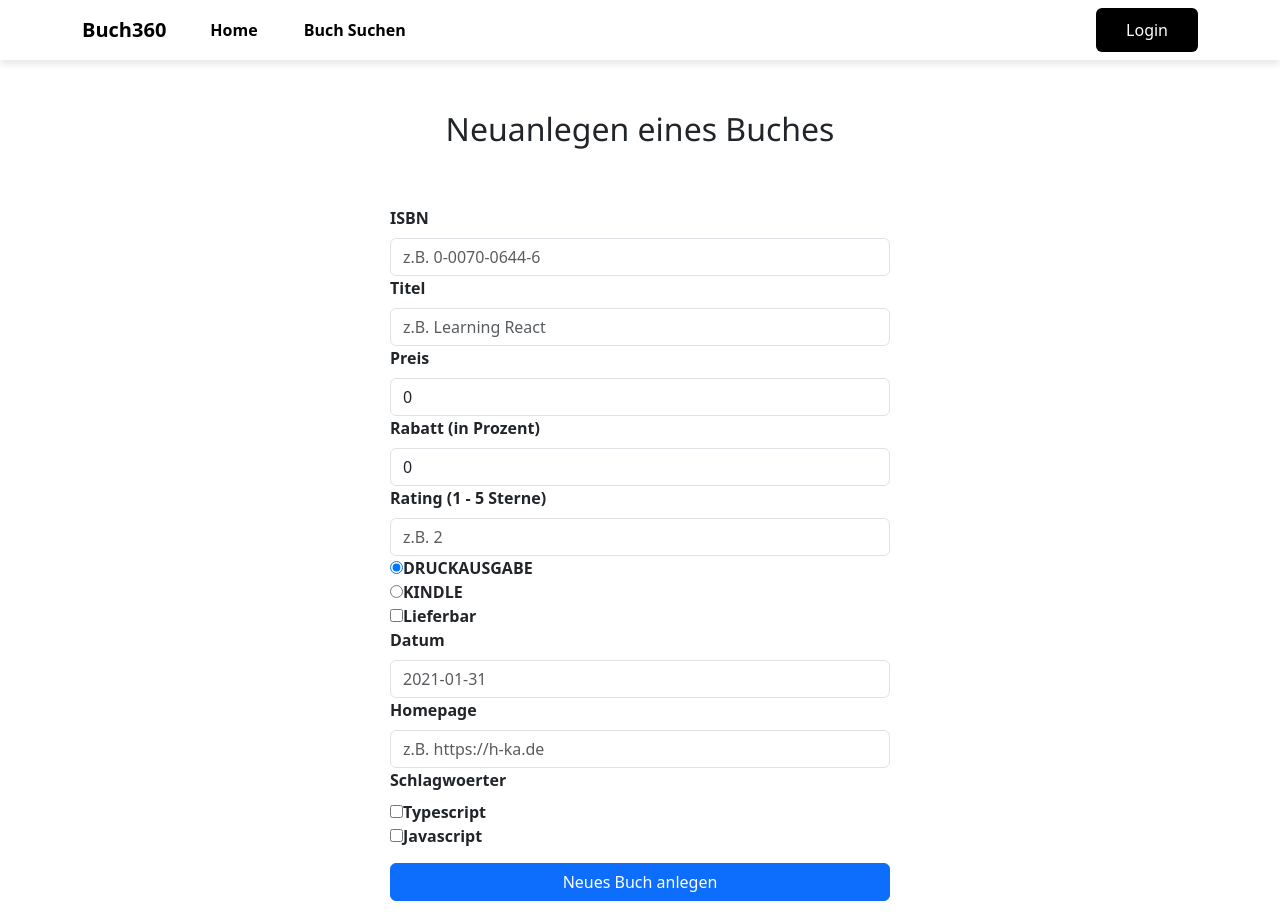
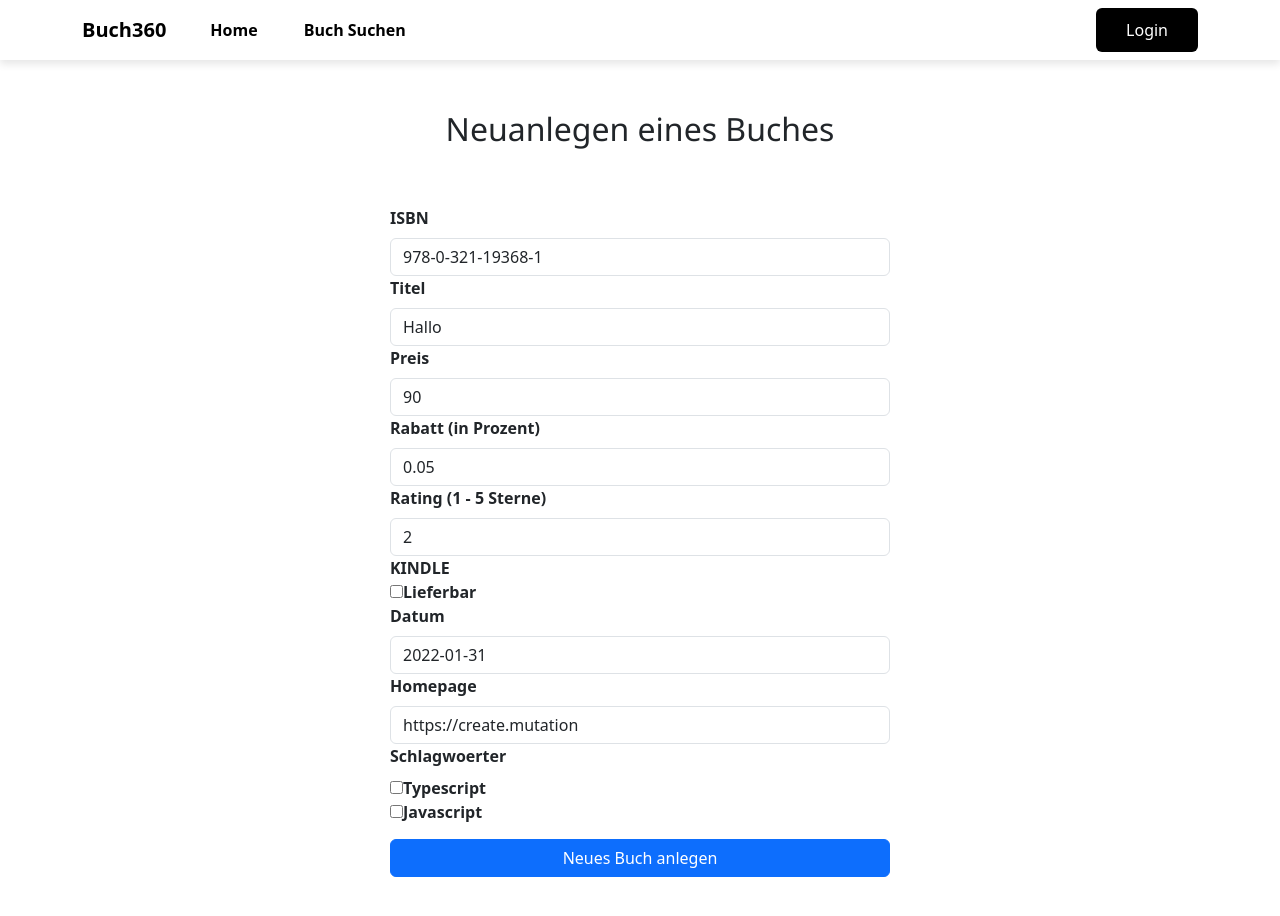
Before and after one commit to Atomfried13/swe_abgabe_2_webserver, a React (Vite) app: page /NeuesBuch in a window 1280 px wide. After the commit the page ends 892 px from the top, so only its background shows below. Built offline with nearby package versions, Linux system fonts and the light colour scheme.

Commit message:
funktionierendes schreiben?

```diff
--- a/src/Controller/buch-mutation.ts
+++ b/src/Controller/buch-mutation.ts
@@ -1,47 +1,53 @@
+/* eslint-disable eslint-comments/disable-enable-pair */
+/* eslint-disable @typescript-eslint/no-unsafe-return */
+/* eslint-disable @typescript-eslint/no-unsafe-member-access */
 import { BuchDTO } from '../Model/buchDTO.entitie';
 import { axiosInstance } from './getAxiosInstance';
 
 export const mutation = async (buch: BuchDTO, token: string) => {
 	console.log(token);
-	const authorization = { Authorization: token ? `${token}` : '' };
+	const authorization = { Authorization: token ? `Bearer ${token}` : '' };
 	try {
+		console.log('am anfang');
 		const response = await axiosInstance.post(
 			'baseURL/graphql',
 			{
 				query: `
-					mutation CreateNewBook($input: BuchInput!) {
-						create(input: $input) {
-							id
-						}
+				mutation {
+					create(
+					  input: {
+						isbn: "978-0-321-19368-1",
+						rating: 1,
+						art: KINDLE,
+						preis: 99.99,
+						rabatt: 0.123,
+						lieferbar: true,
+						datum: "2022-01-31",
+						homepage: "https://create.mutation",
+						schlagwoerter: ["JAVASCRIPT", "TYPESCRIPT"],
+						titel: {
+						  titel: "Titelcreatemutation",
+						  untertitel: "untertitelcreatemutation"
+						},
+						abbildungen: [{
+						  beschriftung: "Abb. 1",
+						  contentType: "img/png"
+						}]
+					  }
+					) {
+						id
 					}
+				  }
 				`,
-				variables: {
-					input: {
-						isbn: buch.isbn,
-						rating: buch.rating,
-						art: buch.art,
-						preis: buch.preis,
-						rabatt: buch.rabatt,
-						lieferbar: buch.lieferbar,
-						datum: buch.datum,
-						homepage: buch.homepage,
-						schlagwoerter: buch.schlagwoerter,
-						titel: {
-							titel: buch.titel.titel,
-							untertitel: buch.titel.untertitel,
-						},
-						abbildungen: buch.abbildungen?.map((abbildung) => ({
-							beschriftung: abbildung.beschriftung,
-							contentType: abbildung.contentType,
-						})),
-					},
-				},
 			},
 			{ headers: authorization },
 		);
-
+		console.log('am ende angekommen');
+		if (response.data.errors !== undefined) {
+			console.log(response.data.errors);
+		}
 		console.log('Antwort: ', response.data);
-		return 'Neues Buch angelegt.';
+		return response.data;
 	} catch (err) {
 		console.log('Fehler, Schreiben hat nicht geklappt:', err);
 		throw new Error('Fehler beim Anlegen des Buches.');
--- a/src/Model/buchDTO.entitie.ts
+++ b/src/Model/buchDTO.entitie.ts
@@ -5,7 +5,7 @@ export type BuchArt = 'DRUCKAUSGABE' | 'KINDLE';
 
 export class BuchDTO {
 	readonly isbn!: string;
-	readonly rating: string | undefined;
+	readonly rating: number | undefined;
 	readonly art: BuchArt | undefined;
 	readonly preis!: number;
 	readonly rabatt: number | undefined;
--- a/src/pages/NeuesBuch/NeuesBuch.tsx
+++ b/src/pages/NeuesBuch/NeuesBuch.tsx
@@ -1,31 +1,35 @@
+/* eslint-disable eslint-comments/disable-enable-pair */
+/* eslint-disable eslint-comments/no-duplicate-disable */
+/* eslint-disable eslint-comments/disable-enable-pair */
+/* eslint-disable @typescript-eslint/no-unsafe-argument */
 /* eslint-disable eslint-comments/disable-enable-pair */
 /* eslint-disable @typescript-eslint/no-misused-promises */
 /* eslint-disable @typescript-eslint/no-unused-vars */
 /* eslint-disable max-lines-per-function */
-import { useState } from 'react';
+import { useState, useContext } from 'react';
 import { Form, Button } from 'react-bootstrap';
 import './NeuesBuch.css';
 import { mutation } from '../../Controller/buch-mutation';
 import { BuchArt } from '../../Model/buchDTO.entitie';
-import { useContext } from 'react';
 import { AuthContext } from '../../Controller/AuthContext';
 
 export function NeuesBuch() {
-	const [isbn, setISBN] = useState('');
-	const [titel, setTitel] = useState('');
-	const [rabatt, setRabatt] = useState(0.0);
-	const [rating, setRating] = useState('');
+	const [isbn, setISBN] = useState('978-0-321-19368-1');
+	const [titel, setTitel] = useState('Hallo');
+	const [rabatt, setRabatt] = useState(0.05);
+	const [rating, setRating] = useState(2);
 	const [art, setArt] = useState<BuchArt>('DRUCKAUSGABE');
-	const [preis, setPreis] = useState(0.0);
+	const [preis, setPreis] = useState(90.0);
 	const [lieferbar, setLieferbar] = useState(false);
-	const [datum, setDatum] = useState('');
-	const [homepage, setHomepage] = useState('');
+	const [datum, setDatum] = useState('2022-01-31');
+	const [homepage, setHomepage] = useState('https://create.mutation');
 	const [schlagwoerter, setSchlagwoerter] = useState<string[] | undefined>(
 		undefined,
 	);
 	const [selectedSchlagwoerter, setSelectedSchlagwoerter] = useState<
 		string[]
 	>([]);
+	const [id, setID] = useState(null);
 
 	const handleSchlagwoerterChange = (
 		event: React.ChangeEvent<HTMLInputElement>,
@@ -52,7 +56,7 @@ export function NeuesBuch() {
 		console.log(titel);
 		console.log(preis);
 		console.log(rabatt);
-		console.log(
+		setID(
 			await mutation(
 				{
 					isbn: isbn,
@@ -126,24 +130,9 @@ export function NeuesBuch() {
 						type=""
 						placeholder="z.B. 2"
 						value={rating}
-						onChange={(event) => setRating(event.target.value)}
-					/>
-					<input
-						type="radio"
-						id="DRUCKAUSGABE"
-						name="Art"
-						value="DRUCKAUSGABE"
-						checked="checked" //funktioniert aber fehler muss irgendwann rausgemacht werden
-						onChange={(event) => setArt(event.target.value)} //es erkennt nicht dass auf jeden Fall eine Buchart zurück gegeben wird
-					/>
-					<label id="DRUCKAUSGABE">DRUCKAUSGABE</label>
-					<br />
-					<input
-						type="radio"
-						id="KINDLE"
-						name="Art"
-						value="KINDLE"
-						onChange={(event) => setArt(event.target.value)} //es erkennt nicht dass auf jeden Fall eine Buchart zurück gegeben wird
+						onChange={(event) =>
+							setRating(Number(event.target.value))
+						}
 					/>
 					<label id="KINDLE">KINDLE</label>
 					<br />
```
